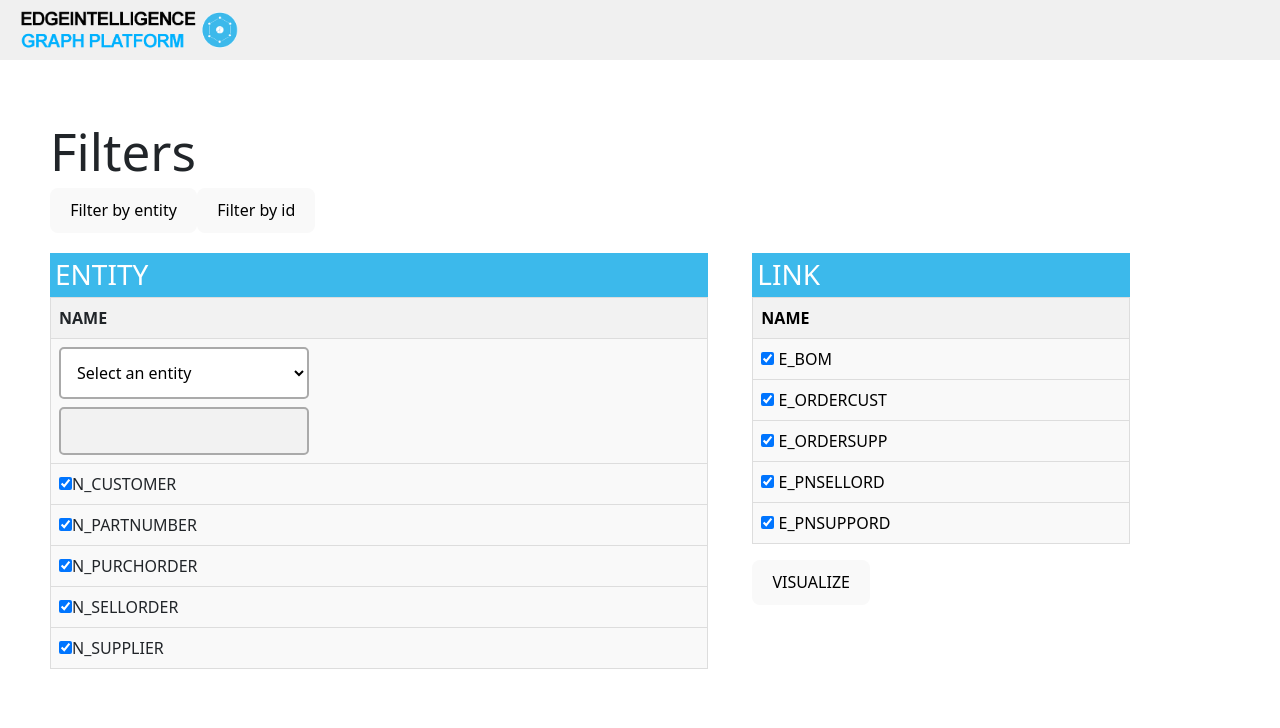
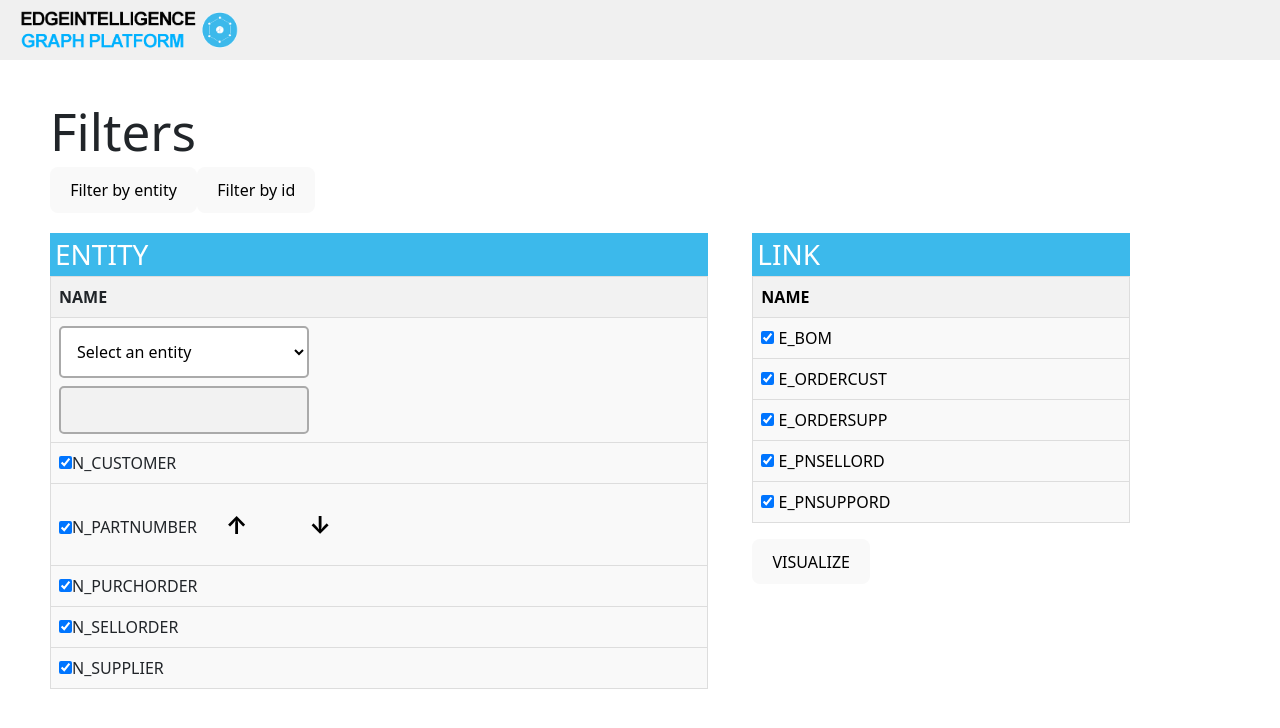
Before and after one commit to aamir910/3d-force-network-graph-, a React (Vite) app: page /visualize in a window 1280 px wide. Both pictures are taken after a click on the button "Filter by id". Shown: the top 728 px of the page. Built offline with nearby package versions, Linux system fonts and the light colour scheme.

Commit message:
added the button there

```diff
--- a/src/components/visualize/ForceGraph3D.jsx
+++ b/src/components/visualize/ForceGraph3D.jsx
@@ -323,6 +323,7 @@ const Visualize_filteration = () => {
                                                 )}
                                                 value={getEntityName(filePath)}
                                               />
+
                                               {getEntityName(filePath)}
                                             </>
                                           ) : (
@@ -416,25 +417,29 @@ const Visualize_filteration = () => {
   </td>
 </tr>
 
-
 {Object.entries(entityHeaders).map(
   ([filePath, headers], index) => {
     if (uniqueData.length !== 0) {
+      const entityName = getEntityName(filePath);
       return (
         <tr key={index}>
           <td>
             <>
               <input
                 type="checkbox"
-                                          onChange={() =>
-                                            handleEntityData_main(filePath)
-                                          }
-                                          checked={checkedEntityNames.includes(
-                                            getEntityName(filePath)
+                onChange={() => handleEntityData_main(filePath)}
+                checked={checkedEntityNames.includes(entityName)}
+                value={entityName}
+              />
+              {entityName === "N_PARTNUMBER" ? (
+                <>
+                  {entityName}
+                  <button  className="arrow-button">&uarr;</button> {/* Up arrow */}
+                  <button  className="arrow-button">&darr;</button> {/* Down arrow */}
+                </>
+              ) : (
+                entityName
               )}
-                                          value={getEntityName(filePath)}
-                                        />
-                                        {getEntityName(filePath)}
             </>
           </td>
         </tr>
@@ -443,6 +448,7 @@ const Visualize_filteration = () => {
     return null;
   }
 )}
+
                         </tbody>
                       </table>
                     )}
--- a/src/components/visualize/Visualize_filteration.css
+++ b/src/components/visualize/Visualize_filteration.css
@@ -205,3 +205,17 @@
   justify-content: flex-end; /* Aligns items to the start (left) of the container */
   top: 5%;
 }
+/* arrow button there  */
+.arrow-button {
+  font-size: 24px; /* Make the arrows large */
+  font-weight: bold; /* Make the arrows bold */
+  background: none; /* Remove the button background */
+  border: none; /* Remove the button border */
+  cursor: pointer; /* Add a pointer cursor on hover */
+}
+
+.arrow-button:hover {
+  color: #007bff; /* Optional: Add a hover effect */
+}
+
+/* arrow button there  ended */
```
Lines whose indentation alone changed are shown as unchanged.
